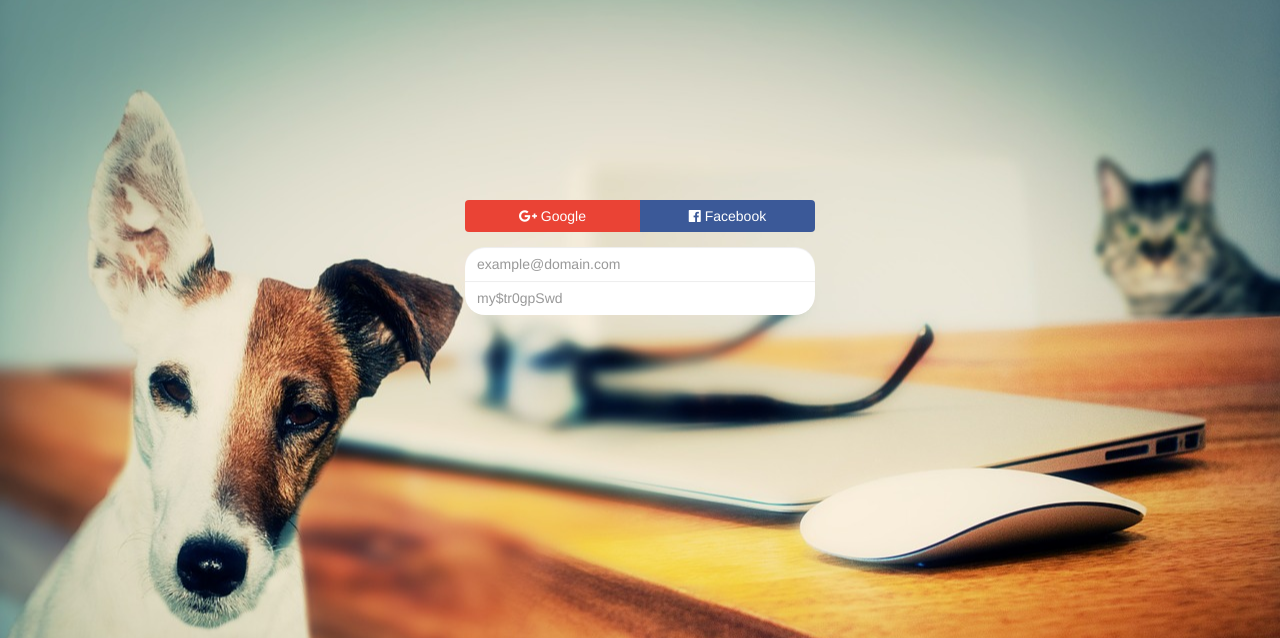
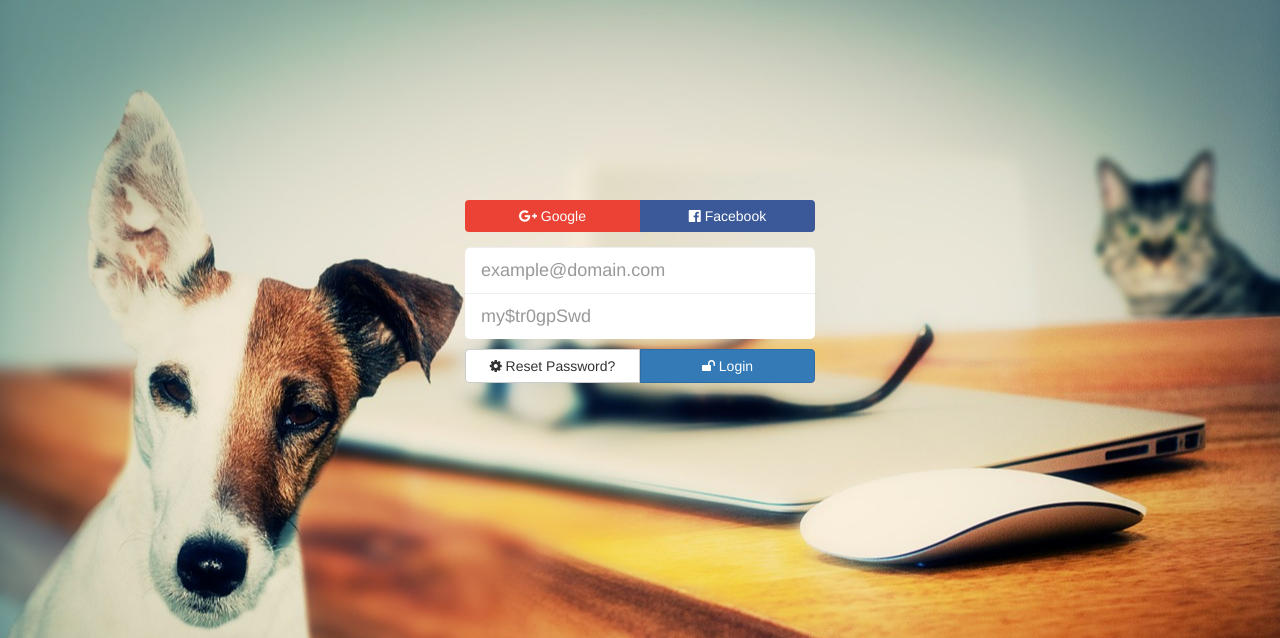
Before and after one commit to avinashseth/psm, a PHP site: page /psm/ in a window 1280 px wide. Shown: the top 638 px of the page. Run offline with PHP 8.4, Linux system fonts and the light colour scheme.

Commit message:
getting user data

```diff
--- /dev/null
+++ b/application/constants.php
@@ -0,0 +1,2 @@
+<?php
+    define('BASE_URL','http://localhost:8080/psm/');
--- a/application/db.php
+++ b/application/db.php
@@ -1,4 +1,5 @@
 <?php
+    require_once "constants.php";
     $host = "localhost:3306";
     $user = "root";
     $pass = "";
--- a/index.php
+++ b/index.php
@@ -6,8 +6,8 @@
 <head>
     <meta charset="UTF-8">
     <title>For you guys</title>
-    <link rel="stylesheet" href="assets/css/bootstrap.min.css">
-    <link rel="stylesheet" href="assets/css/font-awesome.min.css">
+    <link rel="stylesheet" href="<?= BASE_URL;?>assets/css/bootstrap.min.css">
+    <link rel="stylesheet" href="<?= BASE_URL;?>assets/css/font-awesome.min.css">
     <style>
         body{
             background: url(images/background.jpg) no-repeat center center fixed;
@@ -37,11 +37,11 @@
         }
         #user_email{
             border: none;
-            border-radius: 20px 20px 0px 0px;
+            border-radius: 5px 5px 0px 0px;
         }
         #user_password{
             border: none;
-            border-radius: 0px 0px 20px 20px;
+            border-radius: 0px 0px 5px 5px;
         }
         #user_email:active{
             box-shadow: inset 0 5px 5px rgba(0,0,0,.075);
@@ -53,7 +53,7 @@
         <div class="row">
             <div class="col-lg-12 col-md-12">
                 <div class="col-lg-4 col-md-4"></div>
-                <div class="col-lg-4 col-md-4" style="margin: 200px auto;">
+                <div class="col-lg-4 col-md-4 clearfix" style="margin: 200px auto;">
                     <div class="btn-group btn-group-justified">
                         <div class="btn-group">
                             <button class="btn google_btn btn-block"><i class="fa fa-google-plus"></i> Google</button>
@@ -62,12 +62,20 @@
                             <button class="btn facebook_btn btn-block"><i class="fa fa-facebook-official"></i> Facebook</button>
                         </div>
                     </div>
-                    <form action="" style="padding: 15px 0px;">
-                        <div class="form-group">
-                            <input id="user_email" placeholder="example@domain.com" type="text" class="form-control" />
+                    <form method="post" action="<?= BASE_URL;?>register.php" style="padding: 15px 0px;">
+                        <div class="form-group-lg">
+                            <input name="email_address_of_user" id="user_email" placeholder="example@domain.com" type="text" class="form-control" />
                         </div>
-                        <div class="form-group">
-                            <input id="user_password" placeholder="my$tr0gpSwd" type="password" class="form-control" />
+                        <div class="form-group-lg">
+                            <input name="password_of_user" id="user_password" placeholder="my$tr0gpSwd" type="password" class="form-control" />
+                        </div>
+                        <div style="margin-top: 10px;" class="btn-group btn-group-justified">
+                            <div class="btn-group">
+                                <button class="btn btn-block btn-default"><i class="fa fa-cog"></i> Reset Password?</button>
+                            </div>
+                            <div class="btn-group">
+                                <button type="submit" name="register_btn" class="btn btn-block btn-primary"><i class="fa fa-unlock"></i> Login</button>
+                            </div>
                         </div>
                     </form>
                 </div>
@@ -75,7 +83,7 @@
             </div>
         </div>
     </div>
-    <script src="assets/js/jquery.min.js"></script>
-    <script src="assets/js/bootstrap.min.js"></script>
+    <script src="<?= BASE_URL;?>assets/js/jquery.min.js"></script>
+    <script src="<?= BASE_URL;?>assets/js/bootstrap.min.js"></script>
 </body>
 </html>
```
Also changed, not shown: register.php (added, +11 -0 lines).
